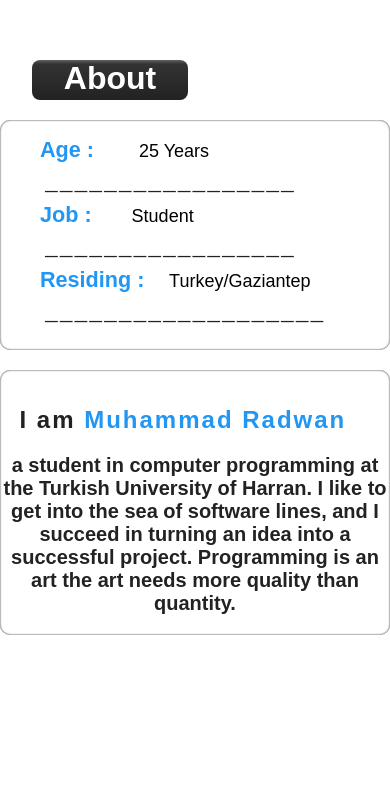
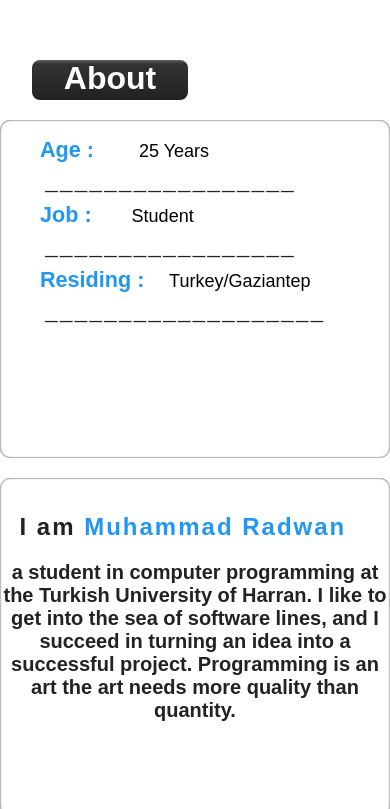
Before and after one commit to Muhammad-Redwan/github.io, a plain HTML site: page index.html in a window 390 px wide. Shown: the part 1284-2093 px from the top of the page. Drawn offline with nearby package versions, Linux system fonts and the light colour scheme.

Commit message:
Update styles.css

```diff
--- a/css/styles.css
+++ b/css/styles.css
@@ -595,7 +595,7 @@ h1{
     }
     .col-s-5 {
         width: 100%;
-        height: auto;
+        height: 40vh;
         overflow: hidden;
         margin-left: 0;
     }
@@ -603,7 +603,7 @@ h1{
         width: 100%;
         overflow: hidden;
         margin-left: 0;
-        height: auto;
+        height: 40vh;
     }
     .col-s-8 {
 
```
